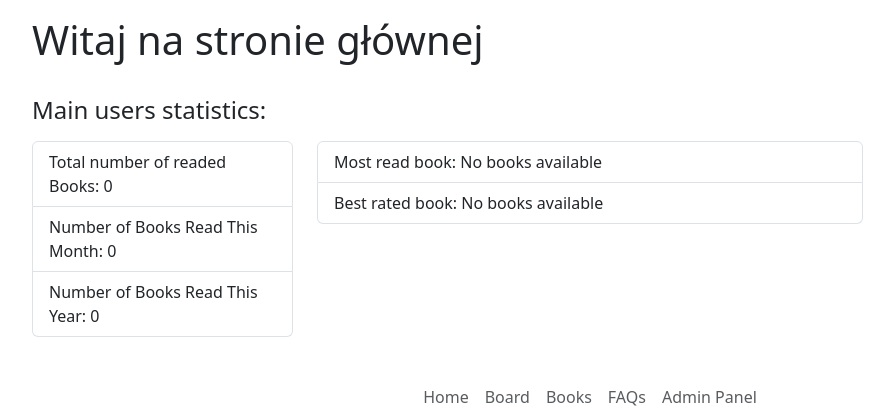
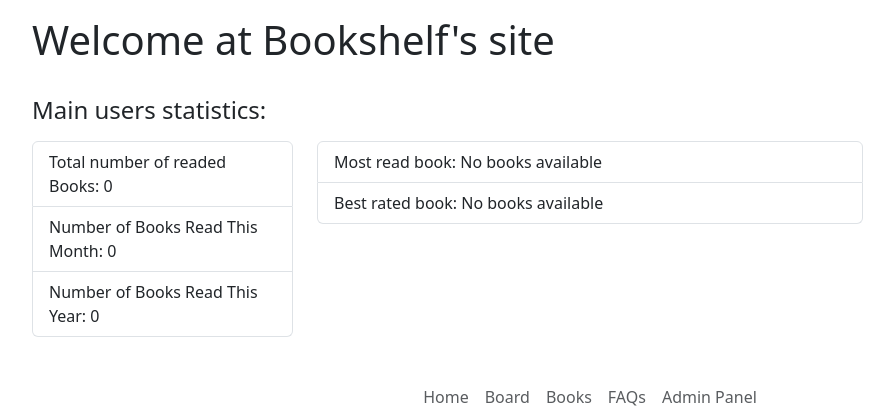
Before and after one commit to kronek1122/Bookshelf_ecommerce, a Django app: page / in a window 1280 px wide. Shown: the part 72-492 px from the top of the page, without its empty margins (50-944 px from the left). Run offline with Django 4.2, Linux system fonts and the light colour scheme; data that the repository does not hold is empty; some libraries are stand-ins or nearby versions.

Commit message:
translate head of main page

```diff
--- a/mybook/templates/mybook/home.html
+++ b/mybook/templates/mybook/home.html
@@ -11,7 +11,7 @@
         </ul>
     {% endif %}
 
-    <h1>Witaj na stronie głównej</h1>
+    <h1>Welcome at Bookshelf's site</h1>
     <div class="row">
         <h4 class="mt-4 mb-3">Main users statistics:</h4>
         <div class="col-md-3">
```
